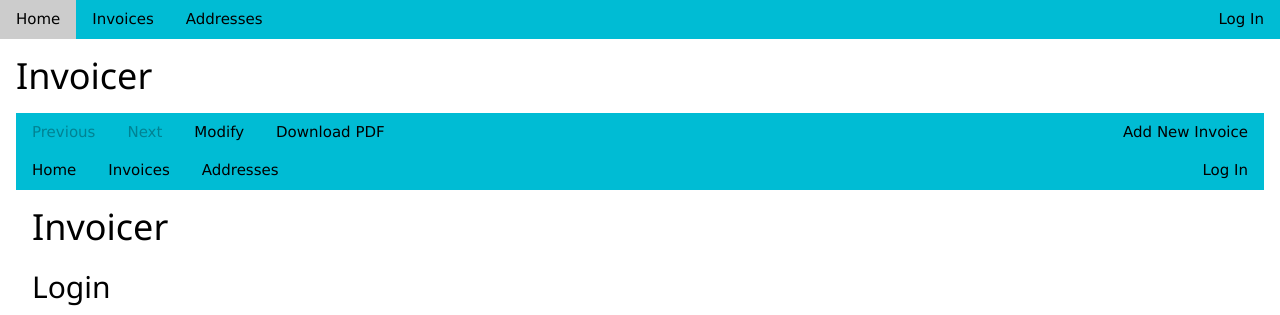
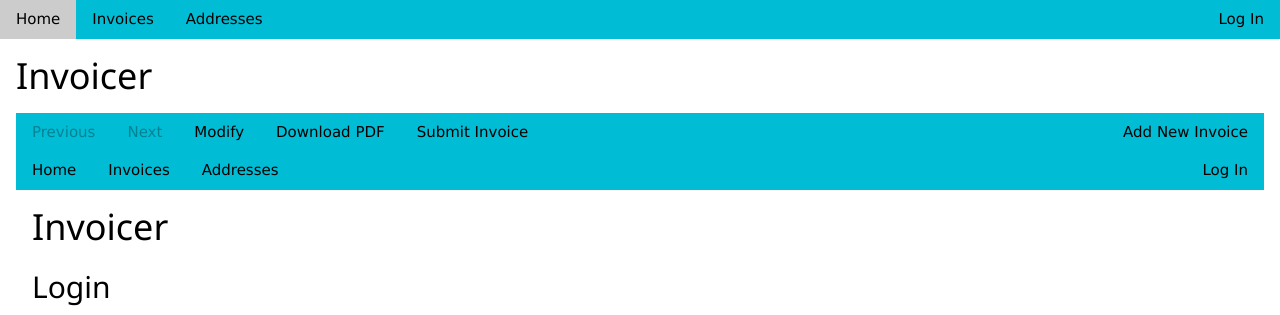
Before and after one commit to mtik00/invoicer, a Flask app: template invoicer/templates/invoices.html in a window 1280 px wide. Shown: the top 315 px of the page. Run offline with Flask 2, Linux system fonts and the light colour scheme; the template is opened without the code that fills it: most values are stand-ins (such as "Sample title", 1, 10 or a date in 2020).

Commit message:
allow 'submit to self' on invoice if in debug mode

```diff
--- a/invoicer/templates/invoices.html
+++ b/invoicer/templates/invoices.html
@@ -31,6 +31,14 @@
         </div>
 
         <button class="w3-bar-item w3-button" formaction="{{ url_for('to_pdf', invoice_id=invoice_id)}}" formtarget="_blank">Download PDF</button>
+        {% if config['DEBUG'] -%}
+        <button class="w3-bar-item w3-button" formaction="{{url_for('submit_invoice', invoice_id=invoice_id)}}">Submit Invoice To Self</button>
+        {% elif (not invoice_obj.submitted_date) -%}
+        <button class="w3-bar-item w3-button" formaction="{{url_for('submit_invoice', invoice_id=invoice_id)}}">Submit Invoice</button>
+        {% else %}
+        <button class="w3-bar-item w3-button" formaction="#" disabled>Submit Invoice</button>
+        {% endif -%}
+
         <button class="w3-bar-item w3-button w3-right" formaction="{{url_for('new_invoice')}}">Add New Invoice</button>
     </div>
 </form>
```
